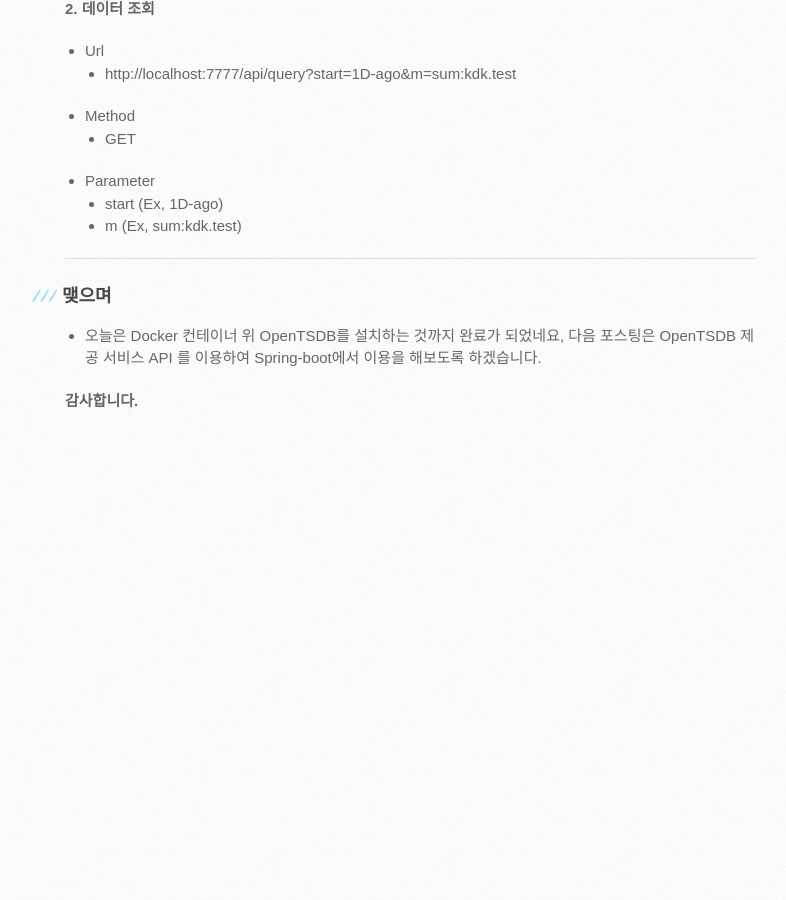
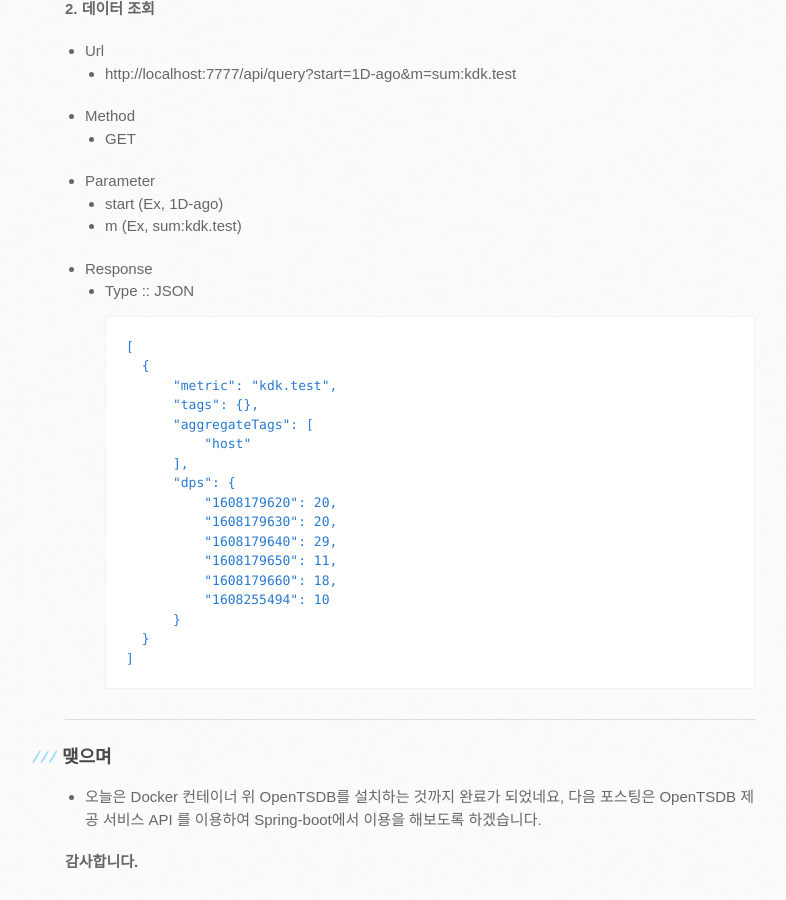
Before and after one commit to kdkrkwhr/kdkrkwhr.github.com, a Jekyll site: the page built from _posts/2020-12-18-docker-opents.md, in a window 1280 px wide and 900 px high, scrolled down 4638 px. Shown: the whole window, without its empty margins (105-891 px from the left). Built offline with Jekyll 4.4.1, drawn with Linux system fonts in a browser that asks for light colours; comment, search, counter and statistics services are not loaded; before the commit the page ends 5093 px from its top, so only the background shows below that.

Commit message:
[update]

````diff
--- a/_posts/2020-12-18-docker-opents.md
+++ b/_posts/2020-12-18-docker-opents.md
@@ -136,6 +136,27 @@ opentsdb:
 - Parameter
   + start (Ex, 1D-ago)
   + m (Ex, sum:kdk.test)
+- Response
+  + Type :: JSON
+	```
+  [
+      {
+          "metric": "kdk.test",
+          "tags": {},
+          "aggregateTags": [
+              "host"
+          ],
+          "dps": {
+              "1608179620": 20,
+              "1608179630": 20,
+              "1608179640": 29,
+              "1608179650": 11,
+              "1608179660": 18,
+              "1608255494": 10
+          }
+      }
+  ]
+	```
 
 ---
 ### 맺으며
````
